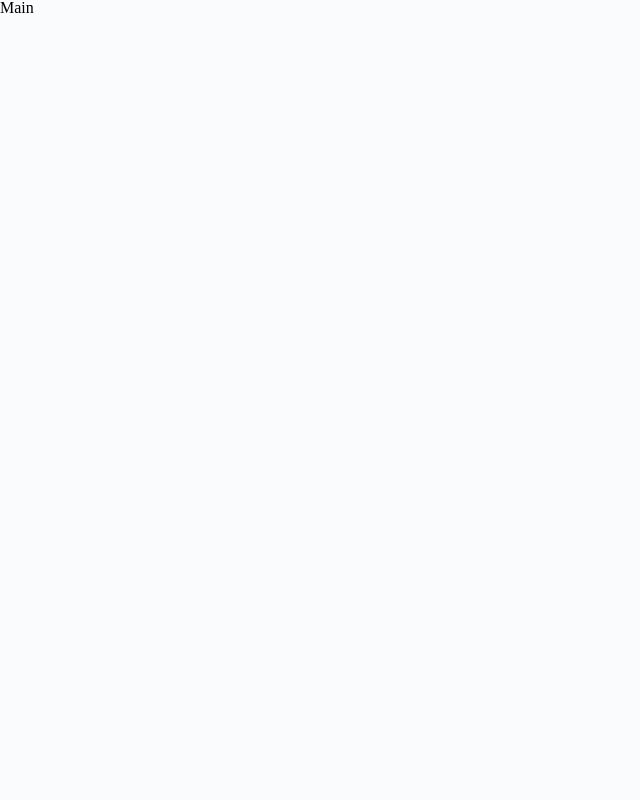
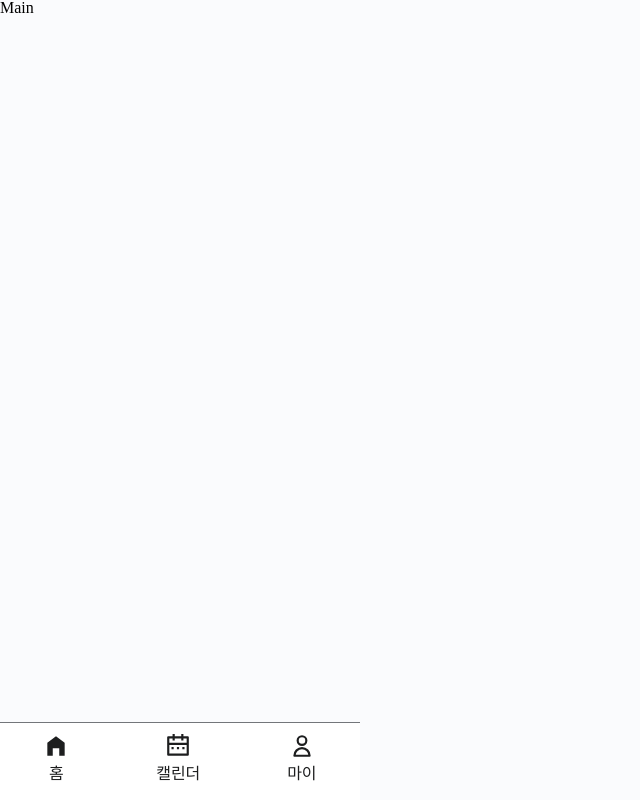
Before and after one commit to Ecord-2023-super-challenge-hackathon/ecord-frontend, a React (Create React App) app: page / in a window 1280 px wide. Shown: the whole page, without its empty margins (0-640 px from the left). Built offline with nearby package versions, Linux system fonts and the light colour scheme.

Commit message:
feat:Footer_Navigation생성

```diff
--- a/package.json
+++ b/package.json
@@ -8,6 +8,7 @@
     "@testing-library/user-event": "^13.5.0",
     "react": "^18.2.0",
     "react-dom": "^18.2.0",
+    "react-icons": "^4.7.1",
     "react-router-dom": "^6.8.0",
     "react-scripts": "5.0.1",
     "styled-components": "^5.3.6",
--- /dev/null
+++ b/src/assets/theme/Footer_Navigate.jsx
@@ -0,0 +1,107 @@
+import React, { useState } from 'react';
+import styled from 'styled-components';
+import { useNavigate } from 'react-router-dom';
+import { MdHomeFilled } from 'react-icons/md';
+import { RiCalendar2Line } from 'react-icons/ri';
+import { HiOutlineUser } from 'react-icons/hi';
+
+const Container = styled.div`
+  position: fixed;
+  background-color: #ffffff;
+  bottom: 0px;
+  height: 78px;
+  width: 360px;
+  border-top: 1px solid #73767a;
+  z-index: 1;
+`;
+
+const Wrapper = styled.div`
+  display: flex;
+  justify-content: space-around;
+  padding-top: 10px;
+  #Icon_CSS_Home {
+    width: 26px;
+    height: 26px;
+    cursor: pointer;
+    margin-bottom: 4px;
+  }
+  #Icon_CSS_Cal {
+    width: 26px;
+    height: 26px;
+    cursor: pointer;
+    margin-bottom: 4px;
+  }
+  #Icon_CSS_My {
+    width: 26px;
+    height: 26px;
+    cursor: pointer;
+    margin-bottom: 4px;
+  }
+`;
+
+//아이콘, 글을 포함하는 컴포넌트
+const EachWrapper = styled.div`
+  width: auto;
+  height: auto;
+  text-align: center;
+
+  &:hover {
+    color: #05be70;
+  }
+`;
+
+const Footer_Navigate = () => {
+  const navigate = useNavigate();
+
+  const navigateTofile = () => {
+    navigate('/');
+  };
+
+  const [home_Color, setHome_Color] = React.useState('#1D1E1F');
+  const [cal_Color, setCal_Color] = React.useState('#1D1E1F');
+  const [my_Color, setMy_Color] = React.useState('#1D1E1F');
+
+  return (
+    <>
+      <Container>
+        <Wrapper>
+          <EachWrapper
+            style={{ color: home_Color }}
+            onClick={() => {
+              setHome_Color('#05be70');
+              setCal_Color('#1D1E1F');
+              setMy_Color('#1D1E1F');
+            }}
+          >
+            <MdHomeFilled id='Icon_CSS_Home' />
+            <p>홈</p>
+          </EachWrapper>
+          <EachWrapper
+            style={{ color: cal_Color }}
+            onClick={() => {
+              setHome_Color('#1D1E1F');
+              setCal_Color('#05be70');
+              setMy_Color('#1D1E1F');
+            }}
+          >
+            <RiCalendar2Line id='Icon_CSS_Cal' />
+            <p>캘린더</p>
+          </EachWrapper>
+          <EachWrapper
+            style={{ color: my_Color }}
+            onClick={() => {
+              setHome_Color('#1D1E1F');
+              setCal_Color('#1D1E1F');
+              setMy_Color('#05be70');
+            }}
+          >
+            <HiOutlineUser id='Icon_CSS_My' />
+            <p>마이</p>
+          </EachWrapper>
+        </Wrapper>
+      </Container>
+    </>
+  );
+};
+
+export default Footer_Navigate;
--- a/src/pages/Main/Main.jsx
+++ b/src/pages/Main/Main.jsx
@@ -1,7 +1,13 @@
 import React from 'react';
+import Footer_Navigate from '../../assets/theme/Footer_Navigate';
 
 const Main = () => {
-  return <div>Main</div>;
+  return (
+    <div>
+      Main
+      <Footer_Navigate />
+    </div>
+  );
 };
 
 export default Main;
--- a/src/routes/Routes.jsx
+++ b/src/routes/Routes.jsx
@@ -1,10 +1,12 @@
 import { BrowserRouter, Route, Routes } from 'react-router-dom';
 import Main from '../pages/Main/Main';
+import Footer_Navigate from '../assets/theme/Footer_Navigate';
 
 const Router = () => (
   <BrowserRouter>
     <Routes>
       <Route exact path='/' element={<Main />} />
+      <Route exact path='/FooterNavigate' element={<Main />} />
     </Routes>
   </BrowserRouter>
 );
```
Also changed, not shown: src/assets/theme/Home.png (added), 1 other file (tests, documents, lock files or other folders).
